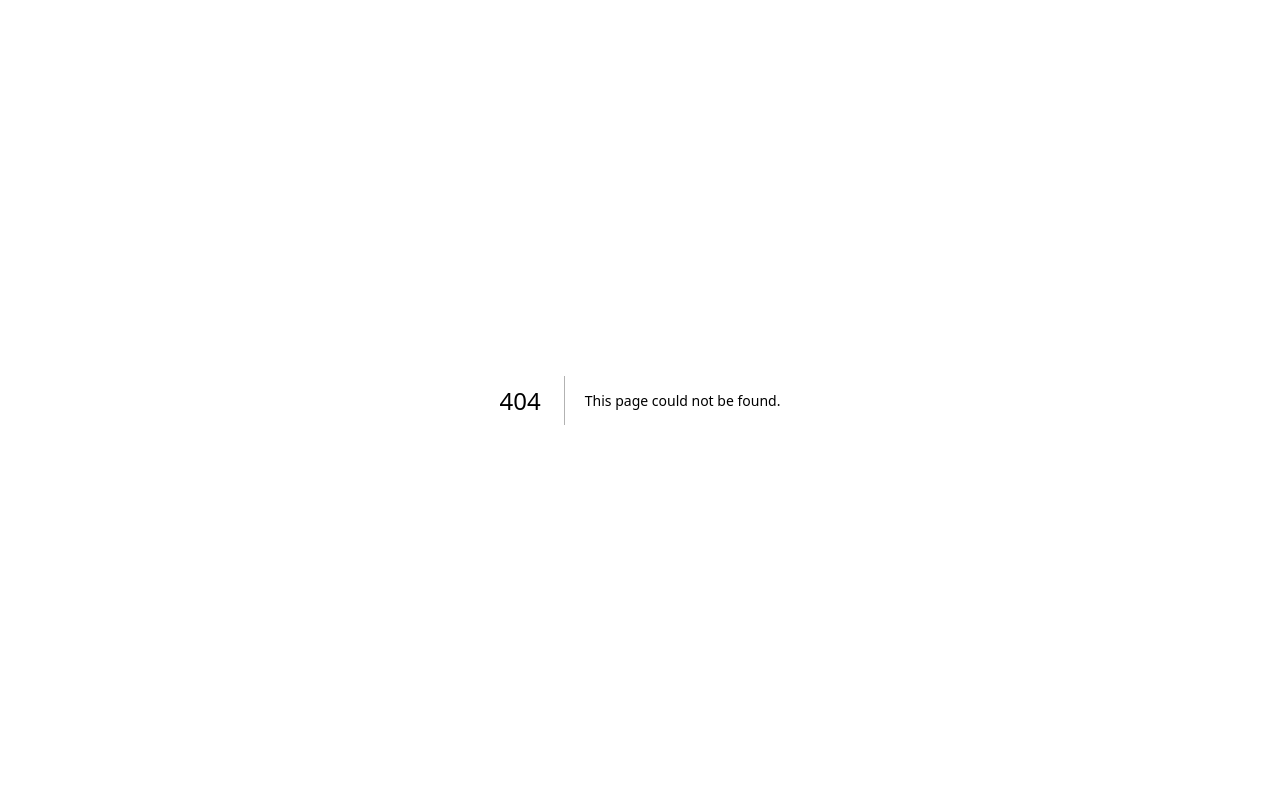
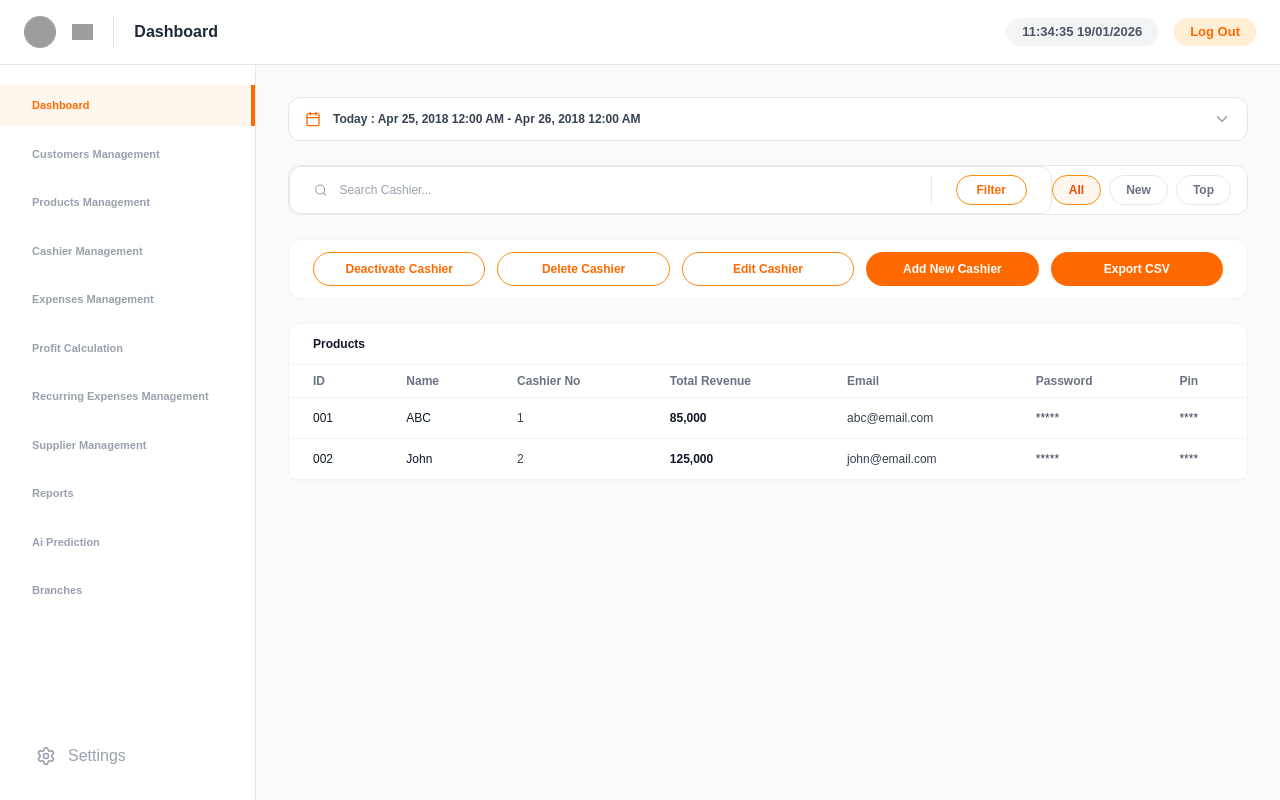
Before and after one commit to LTI-INTERNS/pos-micro-sass, a Next.js app: page /CashierManagement in a window 1280 px wide. Before the commit this address had no page. Built offline with nearby package versions, Linux system fonts and the light colour scheme; grey boxes are pictures that could not be loaded.

Commit message:
feat(cashier): assemble cashier management page

```diff
--- /dev/null
+++ b/app/CashierManagement/page.tsx
@@ -0,0 +1,140 @@
+"use client";
+
+import { useMemo, useState } from "react";
+
+import DashboardLayout from "../components/dashboard_layout";
+import SearchBar from "../components/searchbar";
+
+import DateRangeBar from "../components/CashierManagement/DateRangeBar";
+import CashierStatusTabs, {
+  CashierStatus,
+} from "../components/CashierManagement/CashierStatusTabs";
+import CashierActionsBar from "../components/CashierManagement/CashierActionsBar";
+import CashiersTable, {
+  Cashier,
+} from "../components/CashierManagement/CashiersTable";
+
+const mockCashiers: Cashier[] = [
+  {
+    id: "001",
+    name: "ABC",
+    cashierNo: "1",
+    totalRevenue: 85000,
+    email: "abc@email.com",
+    passwordMasked: "*****",
+    pinMasked: "****",
+    status: "new",
+  },
+  {
+    id: "002",
+    name: "John",
+    cashierNo: "2",
+    totalRevenue: 125000,
+    email: "john@email.com",
+    passwordMasked: "*****",
+    pinMasked: "****",
+    status: "top",
+  },
+];
+
+export default function CashierManagementPage() {
+  const [status, setStatus] = useState<CashierStatus>("all");
+  const [query, setQuery] = useState("");
+
+  const filteredCashiers = useMemo(() => {
+    const q = query.trim().toLowerCase();
+
+    return mockCashiers
+      .filter((c) => (status === "all" ? true : c.status === status))
+      .filter((c) => {
+        if (!q) return true;
+        return (
+          c.name.toLowerCase().includes(q) ||
+          c.email.toLowerCase().includes(q) ||
+          c.id.toLowerCase().includes(q) ||
+          c.cashierNo.toLowerCase().includes(q)
+        );
+      });
+  }, [status, query]);
+
+  function exportCsv(rows: Cashier[]) {
+    const header = [
+      "ID",
+      "Name",
+      "Cashier No",
+      "Total Revenue",
+      "Email",
+      "Password",
+      "Pin",
+    ];
+
+    const csvRows = [
+      header.join(","),
+      ...rows.map((r) =>
+        [
+          r.id,
+          r.name,
+          r.cashierNo,
+          r.totalRevenue,
+          r.email,
+          r.passwordMasked,
+          r.pinMasked,
+        ]
+          .map((v) => `"${String(v).replaceAll('"', '""')}"`)
+          .join(",")
+      ),
+    ];
+
+    const blob = new Blob([csvRows.join("\n")], {
+      type: "text/csv;charset=utf-8;",
+    });
+
+    const url = URL.createObjectURL(blob);
+    const a = document.createElement("a");
+    a.href = url;
+    a.download = "cashiers.csv";
+    a.click();
+    URL.revokeObjectURL(url);
+  }
+
+  return (
+    <DashboardLayout>
+      <div className="w-full space-y-6">
+        {/* Date range bar */}
+        <DateRangeBar value="Today : Apr 25, 2018 12:00 AM - Apr 26, 2018 12:00 AM" />
+
+        {/* Search + Tabs container */}
+        <div className="w-full bg-white rounded-xl border border-gray-200 overflow-hidden">
+          <div className="flex items-center">
+            <div className="flex-1">
+              <SearchBar
+                placeholder="Search Cashier..."
+                onSearch={(v) => setQuery(v)}
+              />
+            </div>
+
+            <div className="hidden sm:flex items-center gap-2 pr-4">
+              <CashierStatusTabs value={status} onChange={setStatus} />
+            </div>
+          </div>
+
+          <div className="sm:hidden px-4 pb-3">
+            <CashierStatusTabs value={status} onChange={setStatus} />
+          </div>
+        </div>
+
+        {/* Actions */}
+        <CashierActionsBar
+          onDeactivate={() => alert("Deactivate Cashier")}
+          onDelete={() => alert("Delete Cashier")}
+          onEdit={() => alert("Edit Cashier")}
+          onAdd={() => alert("Add New Cashier")}
+          onExport={() => exportCsv(filteredCashiers)}
+        />
+
+        {/* Table */}
+        <CashiersTable cashiers={filteredCashiers} />
+      </div>
+    </DashboardLayout>
+  );
+}
```
